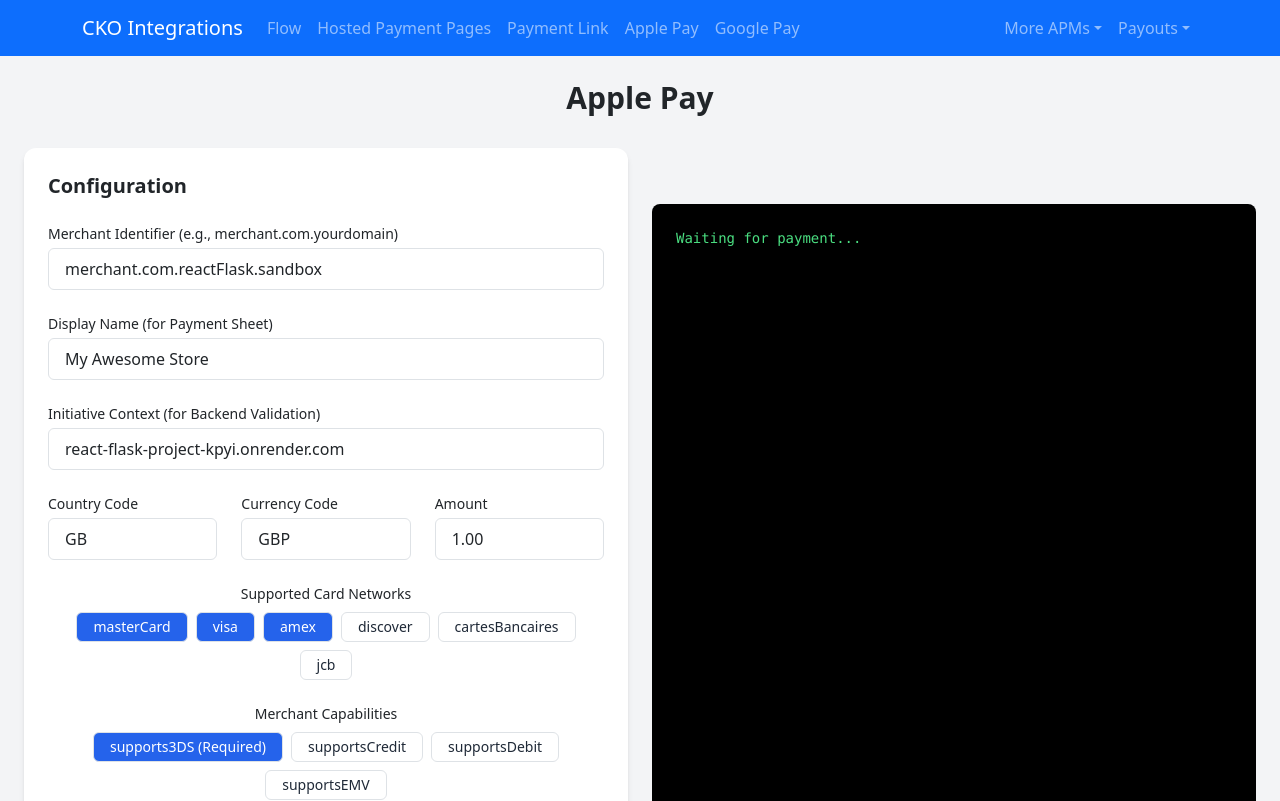
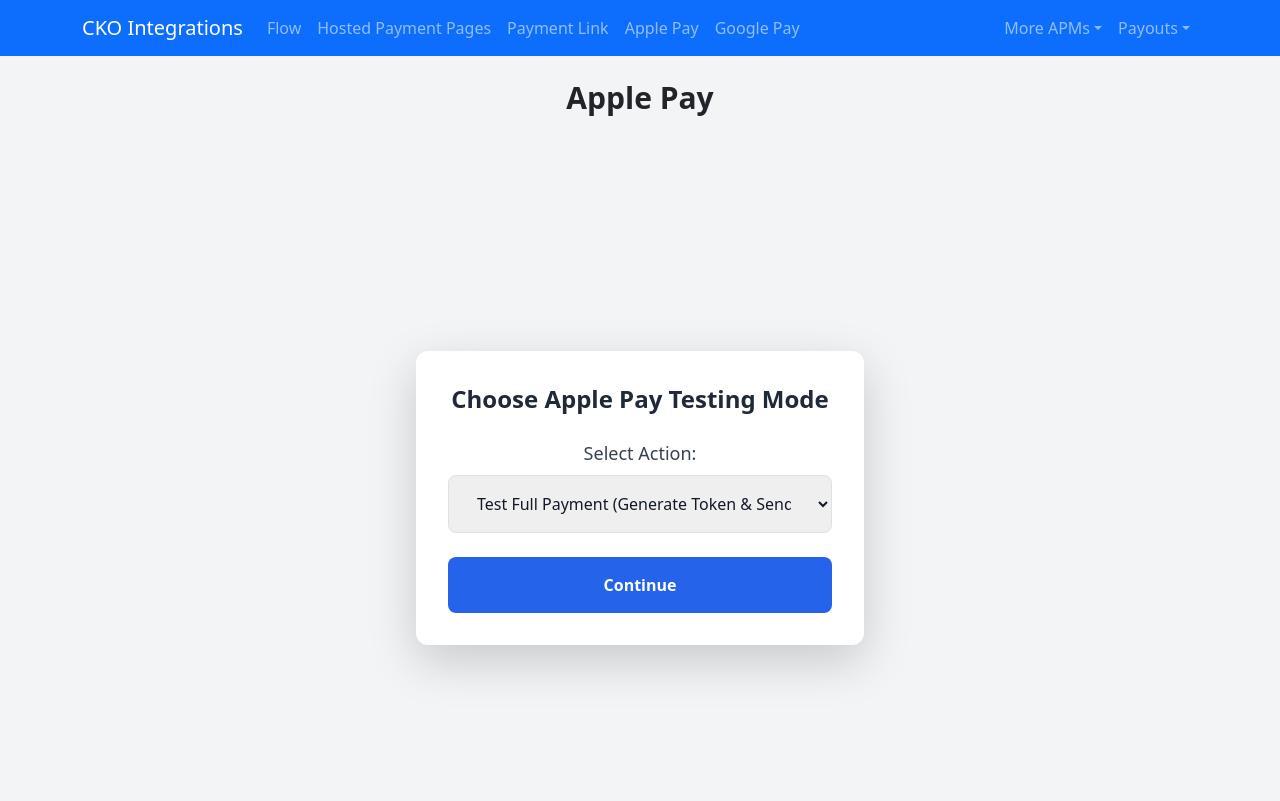
Before and after one commit to Mark-Reilly-Checkout/React-Flask-Project, a React (Create React App) app in the folder frontend/: page /applePay in a window 1280 px wide. Shown: the top 801 px of the page. Built offline with nearby package versions, Linux system fonts and the light colour scheme.

Commit message:
Adding question to see what type of payment is happening token/payment config panel

```diff
--- a/frontend/src/components/ApplePay.js
+++ b/frontend/src/components/ApplePay.js
@@ -1,18 +1,19 @@
 /* global ApplePaySession */
 import React, { useEffect, useRef, useState } from 'react';
 import axios from 'axios';
-import { toast } from 'react-toastify'; // Ensure toast is imported if you haven't already
+import { toast } from 'react-toastify';
 
 // Default configuration for Apple Pay
 const defaultConfig = {
     amount: '1.00',
     currencyCode: 'GBP',
     countryCode: 'GB',
-    supportedNetworks: ['masterCard', 'visa', 'amex'], // Default selected networks
+    supportedNetworks: ['masterCard', 'visa', 'amex'],
     merchantCapabilities: ['supports3DS'],
     initiativeContext: 'react-flask-project-kpyi.onrender.com',
     merchantIdentifier: 'merchant.com.reactFlask.sandbox',
-    displayName: 'My Awesome Store', // Display name for the payment sheet
+    displayName: 'My Awesome Store',
+    paymentMode: 'processPayment', // 'processPayment' or 'generateTokenOnly'
 };
 
 // All possible networks for selection
@@ -30,6 +31,11 @@ const ApplePay = () => {
   const [paymentSuccess, setPaymentSuccess] = useState(false);
   const [viewRaw, setViewRaw] = useState(false);
 
+  // --- NEW STATES FOR INITIAL SELECTION ---
+  const [showMainContent, setShowMainContent] = useState(false);
+  const [initialPaymentMode, setInitialPaymentMode] = useState(defaultConfig.paymentMode);
+
+
   // Load config from localStorage on mount
   useEffect(() => {
     const savedConfig = localStorage.getItem('applePayConfig');
@@ -45,6 +51,9 @@ const ApplePay = () => {
 
   // Effect to create/re-create the Apple Pay button when config changes
   useEffect(() => {
+    // This effect should only run once the main content is shown
+    if (!showMainContent) return;
+
     // Remove any existing button to avoid duplicates
     const existingButton = document.querySelector('apple-pay-button');
     if (existingButton) existingButton.remove();
@@ -53,7 +62,7 @@ const ApplePay = () => {
     const applePayButton = document.createElement('apple-pay-button');
     applePayButton.setAttribute('buttonstyle', 'black');
     applePayButton.setAttribute('type', 'plain');
-    applePayButton.setAttribute('locale', 'en-GB'); // Consider making this dynamic based on config.countryCode
+    applePayButton.setAttribute('locale', 'en-GB');
     containerRef.current?.appendChild(applePayButton);
 
     // Add click listener
@@ -62,10 +71,9 @@ const ApplePay = () => {
     return () => {
       applePayButton.removeEventListener('click', handleApplePay);
     };
-  }, [config]); // Re-run effect whenever any part of the config object changes
+  }, [config, showMainContent]); // Add showMainContent to dependencies
 
 
-  // Function to toggle selected card networks
   const toggleNetwork = (network) => {
     setConfig((prev) => ({
       ...prev,
@@ -75,7 +83,6 @@ const ApplePay = () => {
     }));
   };
 
-  // Function to toggle optional merchant capabilities
   const toggleMerchantCapability = (capability) => {
       setConfig((prev) => ({
           ...prev,
@@ -85,86 +92,92 @@ const ApplePay = () => {
       }));
   };
 
-  // Reset function to revert to defaultConfig
   const handleReset = () => {
     setConfig(defaultConfig);
     localStorage.removeItem('applePayConfig');
     setPaymentToken(null);
     setPaymentSuccess(false);
+    // Optionally, reset to initial screen if you want to start over
+    // setShowMainContent(false);
+    // setInitialPaymentMode(defaultConfig.paymentMode);
   };
 
 
   const handleApplePay = async () => {
     if (!window.ApplePaySession || !ApplePaySession.canMakePayments()) {
-      // Replaced alert with toast for better UI
       toast.error("Apple Pay is not available on this device/browser.");
       return;
     }
 
-    // Construct the Apple Pay payment request using current config state
     const paymentRequest = {
       countryCode: config.countryCode,
       currencyCode: config.currencyCode,
       supportedNetworks: config.supportedNetworks,
-      merchantCapabilities: config.merchantCapabilities, // Use selected capabilities
-      merchantIdentifier: config.merchantIdentifier, // Pass merchantIdentifier
+      merchantCapabilities: config.merchantCapabilities,
+      merchantIdentifier: config.merchantIdentifier,
       total: {
-        label: config.displayName, // Use displayName for the total label
+        label: config.displayName,
         amount: parseFloat(config.amount).toFixed(2),
       },
-      // You can add other fields like requiredBillingContactFields, requiredShippingContactFields etc.
     };
 
-    // Create a new ApplePaySession
     const session = new window.ApplePaySession(3, paymentRequest);
 
-    // Merchant Validation Callback
     session.onvalidatemerchant = async (event) => {
         const validationURL = event.validationURL;
         try {
-          // Send validationURL and new custom fields to your backend
           const res = await axios.post(`${API_BASE_URL}api/apple-pay/validate-merchant`, {
             validationURL,
-            initiativeContext: config.initiativeContext, // Send initiativeContext to backend
-            merchantIdentifier: config.merchantIdentifier, // Send merchantIdentifier to backend
-            displayName: config.displayName // Send displayName to backend
+            initiativeContext: config.initiativeContext,
+            merchantIdentifier: config.merchantIdentifier,
+            displayName: config.displayName
           });
           console.log("Validation URL", validationURL);
           console.log("Merchant validation response", res.data);
           session.completeMerchantValidation(res.data);
         } catch (err) {
           console.error("Merchant validation failed", err);
-          toast.error("Merchant validation failed. Please try again."); // Toast on error
+          toast.error("Merchant validation failed. Please try again.");
           session.abort();
         }
       };
 
-    // Payment Authorization Callback
     session.onpaymentauthorized = async (event) => {
       const token = event.payment.token;
 
+      if (config.paymentMode === 'processPayment') {
         try {
-        // Send the Apple Pay token and amount to your backend for processing
           const res = await axios.post(`${API_BASE_URL}api/apple-pay-session`, {
             tokenData: token.paymentData,
-          amount: Math.round(parseFloat(config.amount) * 100), // Convert to minor units (cents)
-          currencyCode: config.currencyCode, // Send currencyCode to backend
-          countryCode: config.countryCode, // Send countryCode to backend
+            amount: Math.round(parseFloat(config.amount) * 100),
+            currencyCode: config.currencyCode,
+            countryCode: config.countryCode,
           });
 
           if (res.data.approved) {
-            setPaymentToken(JSON.stringify(token.paymentData)); // Store token for display
+              setPaymentToken(JSON.stringify(token.paymentData));
               setPaymentSuccess(true);
               session.completePayment(window.ApplePaySession.STATUS_SUCCESS);
-            toast.success('Apple Pay payment successful!'); // Toast on success
+              toast.success('Apple Pay payment successful!');
             } else {
+              setPaymentToken(JSON.stringify(token.paymentData));
+              setPaymentSuccess(false);
               session.completePayment(window.ApplePaySession.STATUS_FAILURE);
-            toast.error('Apple Pay payment failed.'); // Toast on failure
+              toast.error('Apple Pay payment failed.');
             }
           } catch (err) {
             console.error('Payment failed', err);
-          toast.error('Apple Pay payment failed due to an error.'); // Toast on error
+            setPaymentToken(JSON.stringify(token.paymentData));
+            setPaymentSuccess(false);
+            toast.error('Apple Pay payment failed due to an error.');
             session.completePayment(window.ApplePaySession.STATUS_FAILURE);
+          }
+      } else { // config.paymentMode === 'generateTokenOnly'
+          setPaymentToken(JSON.stringify(token.paymentData));
+          setPaymentSuccess(true);
+          session.completePayment(window.ApplePaySession.STATUS_SUCCESS);
+          toast.info('Apple Pay token generated successfully on frontend!');
+          console.log("Generated Apple Pay Token (Frontend Only):", token.paymentData);
       }
     };
 
@@ -182,14 +195,84 @@ const ApplePay = () => {
     URL.revokeObjectURL(url);
   };
 
+  // --- NEW: Function to handle initial mode selection and show main content ---
+  const handleInitialModeSelection = () => {
+      setConfig(prevConfig => ({
+          ...prevConfig,
+          paymentMode: initialPaymentMode // Set the chosen mode into the main config
+      }));
+      setShowMainContent(true); // Show the rest of the page
+  };
+
+
   return (
     <div className="min-h-screen bg-gray-100 p-6">
       <h1 className="text-3xl font-bold text-center mb-8">Apple Pay</h1>
 
+      {/* --- CONDITIONAL RENDERING BASED ON showMainContent --- */}
+      {!showMainContent ? (
+        // Initial screen for mode selection
+        <div className="flex items-center justify-center min-h-[calc(100vh-100px)]">
+            <div className="bg-white p-8 rounded-xl shadow-lg w-full max-w-md text-center">
+                <h2 className="text-2xl font-bold mb-6 text-gray-800">Choose Apple Pay Testing Mode</h2>
+                <div className="mb-6">
+                    <label htmlFor="paymentModeSelect" className="block text-lg font-medium text-gray-700 mb-2">
+                        Select Action:
+                    </label>
+                    <select
+                        id="paymentModeSelect"
+                        value={initialPaymentMode}
+                        onChange={(e) => setInitialPaymentMode(e.target.value)}
+                        className="w-full border rounded-lg px-4 py-3 text-gray-900 focus:ring-blue-500 focus:border-blue-500"
+                    >
+                        <option value="processPayment">Test Full Payment (Generate Token & Send to Backend)</option>
+                        <option value="generateTokenOnly">Only Generate Apple Pay Token (Frontend)</option>
+                    </select>
+                </div>
+                <button
+                    onClick={handleInitialModeSelection}
+                    className="w-full bg-blue-600 text-white font-semibold py-3 px-6 rounded-lg hover:bg-blue-700 transition duration-300 ease-in-out"
+                >
+                    Continue
+                </button>
+            </div>
+        </div>
+      ) : (
+        // Main content (configuration panel and Apple Pay button)
         <div className="grid grid-cols-1 md:grid-cols-2 gap-6">
           {/* Configuration Panel */}
           <div className="bg-white p-6 rounded-xl shadow-md">
             <h2 className="text-xl font-semibold mb-4">Configuration</h2>
+
+            {/* Payment Action Radio Buttons (now within the main config) */}
+            <div className="mb-6">
+                <label className="block text-sm font-medium mb-2">Payment Action</label>
+                <div className="flex flex-col space-y-2">
+                    <label className="inline-flex items-center">
+                        <input
+                            type="radio"
+                            name="paymentAction"
+                            value="processPayment"
+                            checked={config.paymentMode === 'processPayment'}
+                            onChange={() => setConfig({...config, paymentMode: 'processPayment'})}
+                            className="form-radio h-4 w-4 text-blue-600"
+                        />
+                        <span className="ml-2 text-gray-700">Process Full Payment (Generate Token & Send to Backend)</span>
+                    </label>
+                    <label className="inline-flex items-center">
+                        <input
+                            type="radio"
+                            name="paymentAction"
+                            value="generateTokenOnly"
+                            checked={config.paymentMode === 'generateTokenOnly'}
+                            onChange={() => setConfig({...config, paymentMode: 'generateTokenOnly'})}
+                            className="form-radio h-4 w-4 text-blue-600"
+                        />
+                        <span className="ml-2 text-gray-700">Only Generate Apple Pay Token (Frontend Only)</span>
+                    </label>
+                </div>
+            </div>
+
 
             {/* Merchant Identifier */}
             <div className="mb-4">
@@ -327,7 +410,7 @@ const ApplePay = () => {
                 ? viewRaw
                   ? paymentToken
                   : JSON.stringify(JSON.parse(paymentToken), null, 2)
-              : 'Waiting for payment...'}
+                : config.paymentMode === 'generateTokenOnly' ? 'Apple Pay token will appear here after generation (Frontend Only).' : 'Waiting for payment...'}
             </div>
 
             {/* Controls */}
@@ -353,6 +436,7 @@ const ApplePay = () => {
             </div>
           </div>
         </div>
+      )} {/* End Conditional Rendering */}
       <style>
         {`
           apple-pay-button {
```
Lines whose indentation alone changed are shown as unchanged.
